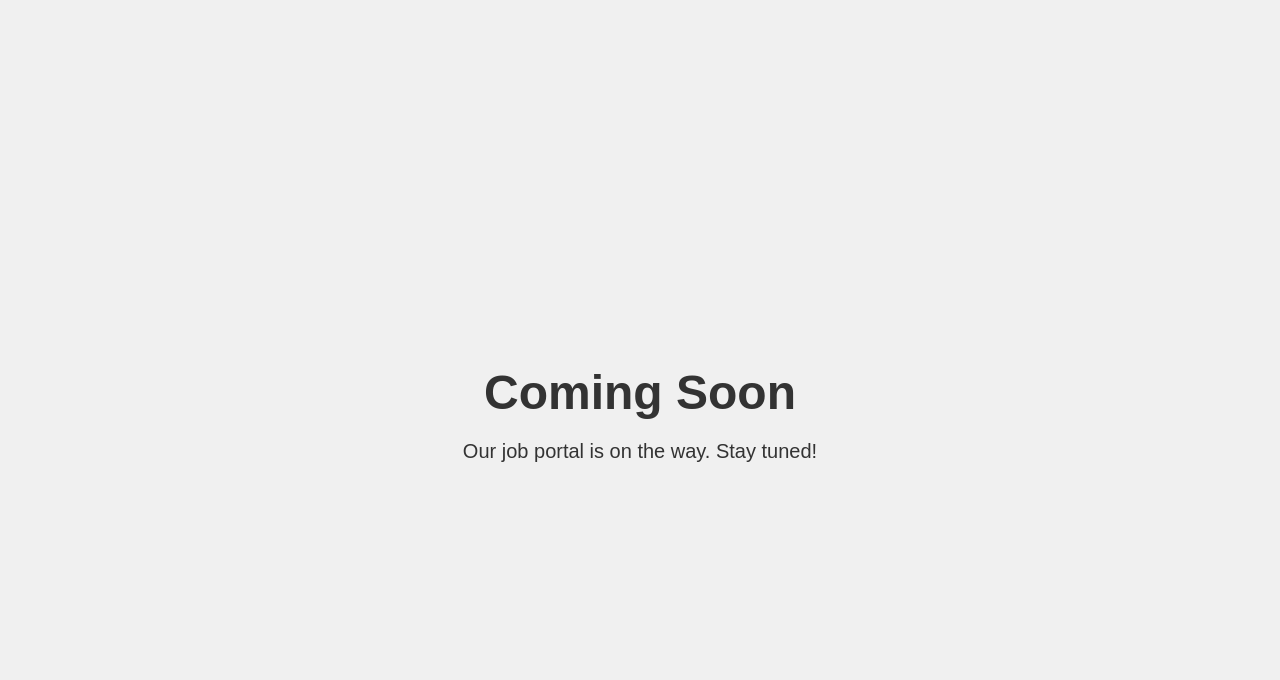
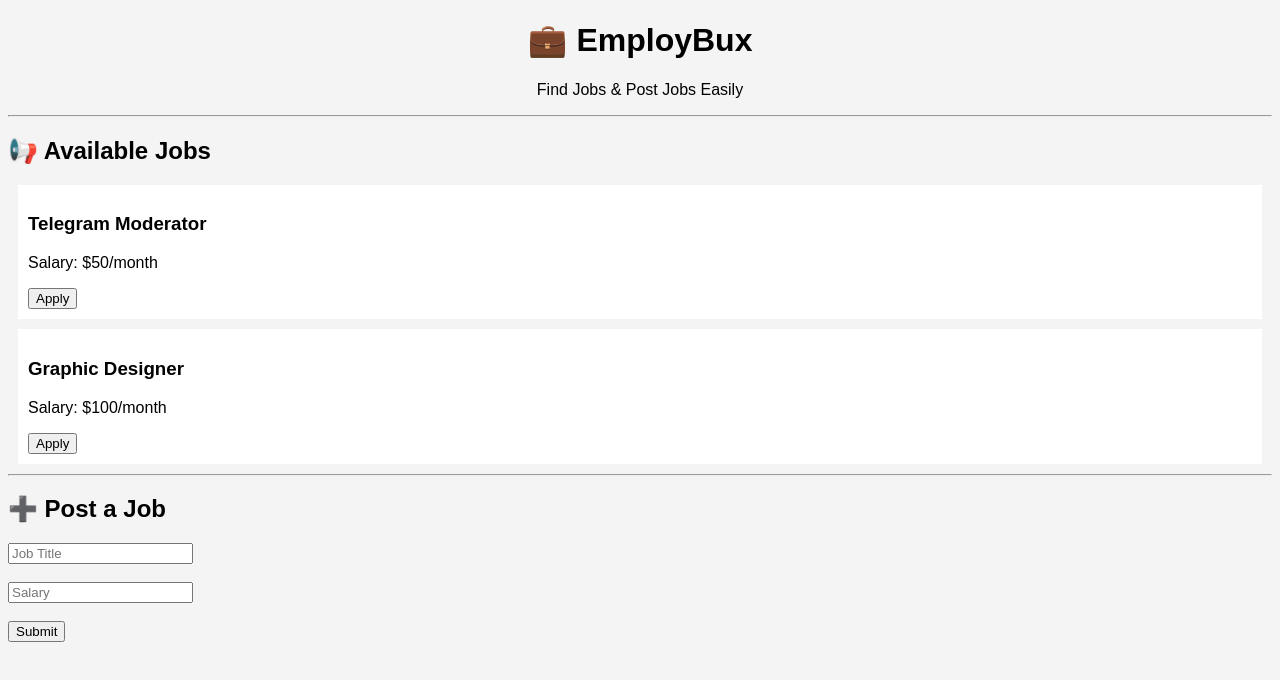
Before and after one commit to samichinchakma/EmployBux, a plain HTML site: page index.html in a window 1280 px wide. Drawn offline with Linux system fonts and the light colour scheme.

Commit message:
index.html

```diff
--- a/index.html
+++ b/index.html
@@ -1,31 +1,39 @@
 <!DOCTYPE html>
 <html>
 <head>
-  <title>Coming Soon</title>
-  <style>
-    body {
-      display: flex;
-      justify-content: center;
-      align-items: center;
-      height: 100vh;
-      background-color: #f0f0f0;
-      font-family: Arial, sans-serif;
-      color: #333;
-      text-align: center;
-    }
-    h1 {
-      font-size: 48px;
-      margin-bottom: 10px;
-    }
-    p {
-      font-size: 20px;
-    }
-  </style>
+  <title>EmployBux</title>
+  <meta charset="UTF-8">
+  <meta name="viewport" content="width=device-width, initial-scale=1.0">
 </head>
-<body>
-  <div>
-    <h1>Coming Soon</h1>
-    <p>Our job portal is on the way. Stay tuned!</p>
+
+<body style="font-family: Arial; background:#f4f4f4;">
+
+  <h1 style="text-align:center;">💼 EmployBux</h1>
+  <p style="text-align:center;">Find Jobs & Post Jobs Easily</p>
+
+  <hr>
+
+  <h2>📢 Available Jobs</h2>
+
+  <div style="background:white; padding:10px; margin:10px;">
+    <h3>Telegram Moderator</h3>
+    <p>Salary: $50/month</p>
+    <button>Apply</button>
   </div>
+
+  <div style="background:white; padding:10px; margin:10px;">
+    <h3>Graphic Designer</h3>
+    <p>Salary: $100/month</p>
+    <button>Apply</button>
+  </div>
+
+  <hr>
+
+  <h2>➕ Post a Job</h2>
+
+  <input type="text" placeholder="Job Title"><br><br>
+  <input type="text" placeholder="Salary"><br><br>
+  <button onclick="alert('Job Submitted!')">Submit</button>
+
 </body>
 </html>
```
